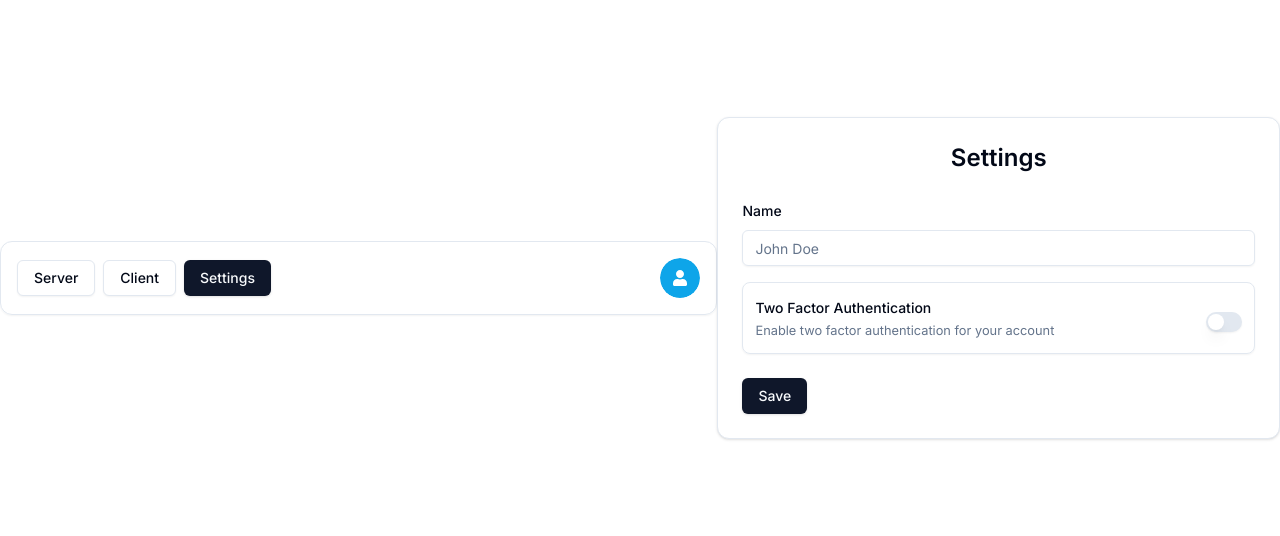
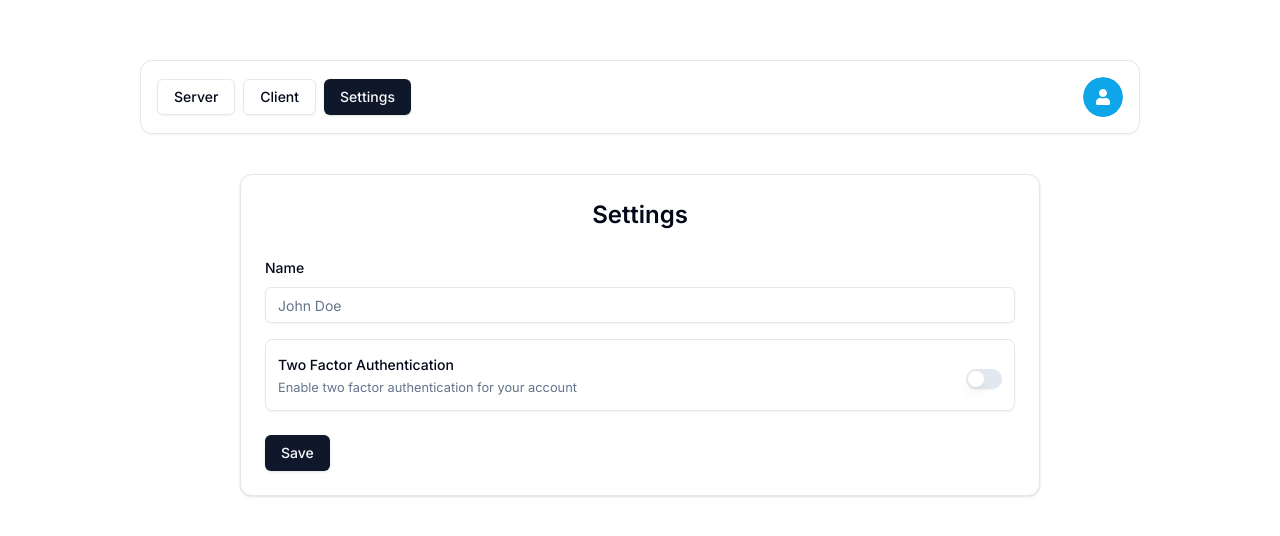
Before and after one commit to hassan-31x/nextjs-starter-kit, a Next.js app: page /settings in a window 1280 px wide. Shown: the part 122-658 px from the top of the page. Built offline with nearby package versions, Linux system fonts and the light colour scheme; no server answers.

Commit message:
fixed ui

```diff
--- a/app/(main)/layout.tsx
+++ b/app/(main)/layout.tsx
@@ -6,7 +6,7 @@ type Props = {
 
 const MainLayout = ({ children }: Props) => {
   return (
-    <div className='h-full w-full flex items-center justify-center gap-y-10'>
+    <div className='h-full w-full flex flex-col items-center justify-center gap-y-10'>
         <Navbar />
         {children}
     </div>
--- a/auth.config.ts
+++ b/auth.config.ts
@@ -19,6 +19,7 @@ export default {
       clientId: process.env.GITHUB_CLIENT_ID,
       clientSecret: process.env.GITHUB_CLIENT_SECRET,
     }),
+    //magin links: https://authjs.dev/guides/configuring-resend#registering-your-app
     Credentials({
       async authorize(credentials) {
         const validatedFields = LoginSchema.safeParse(credentials)
```
